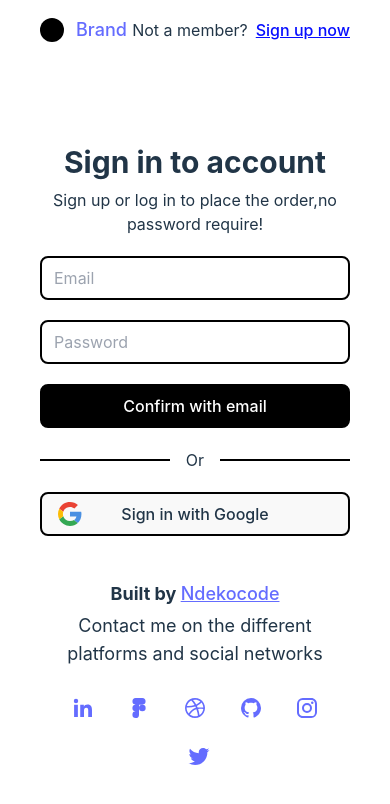
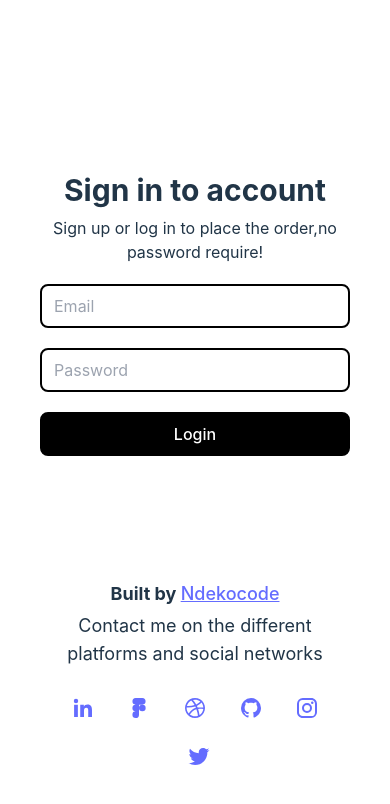
Before and after one commit to NdekoCode/gda-chat-front, a React (Vite) app: page /login in a window 390 px wide. Shown: the top 804 px of the page. Built offline with nearby package versions, Linux system fonts and the light colour scheme.

Commit message:
refactor: add login and signup data and interaction

```diff
--- a/src/App.jsx
+++ b/src/App.jsx
@@ -1,13 +1,13 @@
 import { Route, Routes } from "react-router-dom";
+import Chat1 from "./components/Chat3";
 import Login from "./components/Login";
 import Signin from "./components/Signin";
-import Chat1 from "./components/Chat3";
 
 function App() {
   return (
     <Routes>
       <Route path="/login" element={<Login />}></Route>
-      <Route path="/signin" element={<Signin />}></Route>
+      <Route path="/signup" element={<Signin />}></Route>
       <Route path="/" element={<Chat1 />}></Route>
     </Routes>
   );
--- a/src/components/Login.jsx
+++ b/src/components/Login.jsx
@@ -1,4 +1,5 @@
 import React from "react";
+import { Link } from "react-router-dom";
 
 const Login = () => {
   return (
@@ -6,7 +7,7 @@ const Login = () => {
       {/* Container */}
       <div className="flex flex-row w-full">
         {/* Sidebar */}
-        <div className="hidden lg:flex flex-col justify-between bg-[#ffe85c] lg:p-8 xl:p-12 lg:max-w-sm xl:max-w-lg">
+        <div className="hidden lg:flex flex-col justify-between  bg-gradient-to-r from-white via-gray-100 to-white lg:p-8 xl:p-12 lg:max-w-sm xl:max-w-lg">
           <div className="flex items-center justify-start space-x-3">
             <span className="bg-black rounded-full w-8 h-8" />
             <a href="#" className="font-medium text-xl">
@@ -18,30 +19,19 @@ const Login = () => {
               Enter your account and discover new experiences
             </h1>
             <p className="text-lg">You do not have an account?</p>
-            <button className="inline-block flex-none px-4 py-3 border-2 rounded-lg font-medium border-black bg-black text-white">
+            <Link
+              to="/signup"
+              className="inline-block flex-none px-4 py-3 border-2 rounded-lg font-medium border-black bg-black text-white"
+            >
               Create account here
-            </button>
+            </Link>
           </div>
           <p className="font-medium">© 2022 Ndekocode</p>
         </div>
         {/* Login */}
-        <div className="flex flex-1 flex-col items-center justify-center px-10 relative">
-          <div className="flex lg:hidden justify-between items-center w-full py-4">
-            <div className="flex items-center justify-start space-x-3">
-              <span className="bg-black rounded-full w-6 h-6" />
-              <a href="#" className="font-medium text-lg">
-                Brand
-              </a>
-            </div>
-            <div className="flex items-center space-x-2">
-              <span>Not a member? </span>
-              <a href="#" className="underline font-medium text-[#070eff]">
-                Sign up now
-              </a>
-            </div>
-          </div>
+        <div className="flex flex-1 flex-col items-center justify-center px-10 relative mt-12">
           {/* Login box */}
-          <div className="flex flex-1 flex-col  justify-center mt-10 space-y-5 max-w-md">
+          <form className="flex flex-1 flex-col  justify-center space-y-5 max-w-md">
             <div className="flex flex-col space-y-2 text-center">
               <h2 className="text-3xl md:text-4xl font-bold">
                 Sign in to account
@@ -68,44 +58,10 @@ const Login = () => {
                 />
               </div>
               <button className="flex items-center justify-center flex-none px-3 py-2 md:px-4 md:py-3 border-2 rounded-lg font-medium border-black bg-black text-white">
-                Confirm with email
-              </button>
-              <div className="flex justify-center items-center">
-                <span className="w-full border border-black" />
-                <span className="px-4">Or</span>
-                <span className="w-full border border-black" />
-              </div>
-              <button className="flex items-center justify-center flex-none px-3 py-2 md:px-4 md:py-3 border-2 rounded-lg font-medium border-black relative">
-                <span className="absolute left-4">
-                  <svg
-                    width="24px"
-                    height="24px"
-                    viewBox="0 0 24 24"
-                    xmlns="http://www.w3.org/2000/svg"
-                    xmlnsXlink="http://www.w3.org/1999/xlink"
-                  >
-                    <path
-                      fill="#EA4335 "
-                      d="M5.26620003,9.76452941 C6.19878754,6.93863203 8.85444915,4.90909091 12,4.90909091 C13.6909091,4.90909091 15.2181818,5.50909091 16.4181818,6.49090909 L19.9090909,3 C17.7818182,1.14545455 15.0545455,0 12,0 C7.27006974,0 3.1977497,2.69829785 1.23999023,6.65002441 L5.26620003,9.76452941 Z"
-                    />
-                    <path
-                      fill="#34A853"
-                      d="M16.0407269,18.0125889 C14.9509167,18.7163016 13.5660892,19.0909091 12,19.0909091 C8.86648613,19.0909091 6.21911939,17.076871 5.27698177,14.2678769 L1.23746264,17.3349879 C3.19279051,21.2936293 7.26500293,24 12,24 C14.9328362,24 17.7353462,22.9573905 19.834192,20.9995801 L16.0407269,18.0125889 Z"
-                    />
-                    <path
-                      fill="#4A90E2"
-                      d="M19.834192,20.9995801 C22.0291676,18.9520994 23.4545455,15.903663 23.4545455,12 C23.4545455,11.2909091 23.3454545,10.5272727 23.1818182,9.81818182 L12,9.81818182 L12,14.4545455 L18.4363636,14.4545455 C18.1187732,16.013626 17.2662994,17.2212117 16.0407269,18.0125889 L19.834192,20.9995801 Z"
-                    />
-                    <path
-                      fill="#FBBC05"
-                      d="M5.27698177,14.2678769 C5.03832634,13.556323 4.90909091,12.7937589 4.90909091,12 C4.90909091,11.2182781 5.03443647,10.4668121 5.26620003,9.76452941 L1.23999023,6.65002441 C0.43658717,8.26043162 0,10.0753848 0,12 C0,13.9195484 0.444780743,15.7301709 1.23746264,17.3349879 L5.27698177,14.2678769 Z"
-                    />
-                  </svg>
-                </span>
-                <span>Sign in with Google</span>
+                Login
               </button>
             </div>
-          </div>
+          </form>
           {/* Footer */}
           <div className="flex justify-center flex-col m-auto mb-16 text-center text-lg dark:text-slate-200 ">
             <p className="font-bold mb-1">
--- a/src/components/Signin.jsx
+++ b/src/components/Signin.jsx
@@ -1,4 +1,5 @@
 import React from "react";
+import { Link } from "react-router-dom";
 
 const Signin = () => {
   return (
@@ -6,7 +7,7 @@ const Signin = () => {
       {/* Container */}
       <div className="flex flex-row w-full">
         {/* Sidebar */}
-        <div className="hidden lg:flex flex-col justify-between bg-[#ffe85c] lg:p-8 xl:p-12 lg:max-w-sm xl:max-w-lg">
+        <div className="hidden lg:flex flex-col justify-between  bg-gradient-to-r from-white via-gray-100 to-white lg:p-8 xl:p-12 lg:max-w-sm xl:max-w-lg">
           <div className="flex items-center justify-start space-x-3">
             <span className="bg-black rounded-full w-8 h-8" />
             <a href="#" className="font-medium text-xl">
@@ -17,47 +18,47 @@ const Signin = () => {
             <h1 className="lg:text-3xl xl:text-5xl xl:leading-snug font-extrabold">
               Enter your account and discover new experiences
             </h1>
-            <p className="text-lg">You do not have an account?</p>
-            <button className="inline-block flex-none px-4 py-3 border-2 rounded-lg font-medium border-black bg-black text-white">
-              Create account here
-            </button>
+            <p className="text-lg">Do you have an account?</p>
+            <Link
+              to="/login"
+              className="inline-block flex-none px-4 py-3 border-2 rounded-lg font-medium border-black bg-black text-white"
+            >
+              Login here
+            </Link>
           </div>
           <p className="font-medium">© 2022 Ndekocode</p>
         </div>
-        {/* Login */}
-        <div className="flex flex-1 flex-col items-center justify-center px-10 relative">
-          <div className="flex lg:hidden justify-between items-center w-full py-4">
-            <div className="flex items-center justify-start space-x-3">
-              <span className="bg-black rounded-full w-6 h-6" />
-              <a href="#" className="font-medium text-lg">
-                Brand
-              </a>
-            </div>
-            <div className="flex items-center space-x-2">
-              <span>Not a member? </span>
-              <a href="#" className="underline font-medium text-[#070eff]">
-                Sign up now
-              </a>
-            </div>
-          </div>
+        {/* Sign up */}
+        <div className="flex flex-1 flex-col items-center justify-center px-10 relative pt-16">
           {/* Login box */}
-          <div className="flex flex-1 flex-col  justify-center space-y-5 max-w-md">
+          <form className="flex flex-1 flex-col  justify-center space-y-5 max-w-md mb-5">
             <div className="flex flex-col space-y-2 text-center">
               <h2 className="text-3xl md:text-4xl font-bold">
-                Sign in to account
+                Create your account
               </h2>
               <p className="text-md md:text-xl">
                 Sign up or log in to place the order,no password require!
               </p>
             </div>
             <div className="flex flex-col max-w-md space-y-5">
-              <div className="w-full">
-                <input
-                  type="text"
-                  placeholder="Username"
-                  className="flex px-3 py-2 md:px-4 md:py-3 border-2 border-black rounded-lg font-medium placeholder:font-normal w-full"
-                  name="username"
-                />
+              <div className="md:flex">
+                <div className="w-full md:w-1/2 md:mr-2  mb-5 md:mb-0">
+                  <input
+                    type="text"
+                    placeholder="Firstname"
+                    className="flex px-3 py-2 md:px-4 md:py-3 border-2 border-black rounded-lg font-medium placeholder:font-normal w-full"
+                    name="firstname"
+                  />
+                </div>
+
+                <div className="w-full md:w-1/2 md:ml-2">
+                  <input
+                    type="text"
+                    placeholder="Lastname"
+                    className="flex px-3 py-2 md:px-4 md:py-3 border-2 border-black rounded-lg font-medium placeholder:font-normal w-full"
+                    name="lastname"
+                  />
+                </div>
               </div>
               <div className="w-full">
                 <input
@@ -85,52 +86,12 @@ const Signin = () => {
                 />
               </div>
               <button className="flex items-center justify-center flex-none px-3 py-2 md:px-4 md:py-3 border-2 rounded-lg font-medium border-black bg-black text-white">
-                Confirm with email
-              </button>
-              <div className="flex justify-center items-center">
-                <span className="w-full border border-black" />
-                <span className="px-4">Or</span>
-                <span className="w-full border border-black" />
-              </div>
-              <button className="flex items-center justify-center flex-none px-3 py-2 md:px-4 md:py-3 border-2 rounded-lg font-medium border-black relative">
-                <span className="absolute left-4">
-                  <svg
-                    width="24px"
-                    height="24px"
-                    viewBox="0 0 24 24"
-                    xmlns="http://www.w3.org/2000/svg"
-                    xmlnsXlink="http://www.w3.org/1999/xlink"
-                  >
-                    <path
-                      fill="#EA4335 "
-                      d="M5.26620003,9.76452941 C6.19878754,6.93863203 8.85444915,4.90909091 12,4.90909091 C13.6909091,4.90909091 15.2181818,5.50909091 16.4181818,6.49090909 L19.9090909,3 C17.7818182,1.14545455 15.0545455,0 12,0 C7.27006974,0 3.1977497,2.69829785 1.23999023,6.65002441 L5.26620003,9.76452941 Z"
-                    />
-                    <path
-                      fill="#34A853"
-                      d="M16.0407269,18.0125889 C14.9509167,18.7163016 13.5660892,19.0909091 12,19.0909091 C8.86648613,19.0909091 6.21911939,17.076871 5.27698177,14.2678769 L1.23746264,17.3349879 C3.19279051,21.2936293 7.26500293,24 12,24 C14.9328362,24 17.7353462,22.9573905 19.834192,20.9995801 L16.0407269,18.0125889 Z"
-                    />
-                    <path
-                      fill="#4A90E2"
-                      d="M19.834192,20.9995801 C22.0291676,18.9520994 23.4545455,15.903663 23.4545455,12 C23.4545455,11.2909091 23.3454545,10.5272727 23.1818182,9.81818182 L12,9.81818182 L12,14.4545455 L18.4363636,14.4545455 C18.1187732,16.013626 17.2662994,17.2212117 16.0407269,18.0125889 L19.834192,20.9995801 Z"
-                    />
-                    <path
-                      fill="#FBBC05"
-                      d="M5.27698177,14.2678769 C5.03832634,13.556323 4.90909091,12.7937589 4.90909091,12 C4.90909091,11.2182781 5.03443647,10.4668121 5.26620003,9.76452941 L1.23999023,6.65002441 C0.43658717,8.26043162 0,10.0753848 0,12 C0,13.9195484 0.444780743,15.7301709 1.23746264,17.3349879 L5.27698177,14.2678769 Z"
-                    />
-                  </svg>
-                </span>
-                <span>Sign in with Google</span>
+                Sign in
               </button>
             </div>
-          </div>
+          </form>
           {/* Footer */}
-          <div className="flex justify-center flex-col m-auto mb-16 text-center text-lg dark:text-slate-200 ">
-            <p className="font-bold mb-1">
-              Built by
-              <a href="#" className="underline dark:text-white">
-                Ndekocode
-              </a>
-            </p>
+          <div className="flex justify-center flex-col m-auto mb-5 text-center text-lg dark:text-slate-200 ">
             <p>Contact me on the different platforms and social networks</p>
             <div className="flex items-center justify-center space-x-2 mt-4 flex-wrap">
               <a
```
Also changed, not shown: src/pages/Login.jsx (added).
